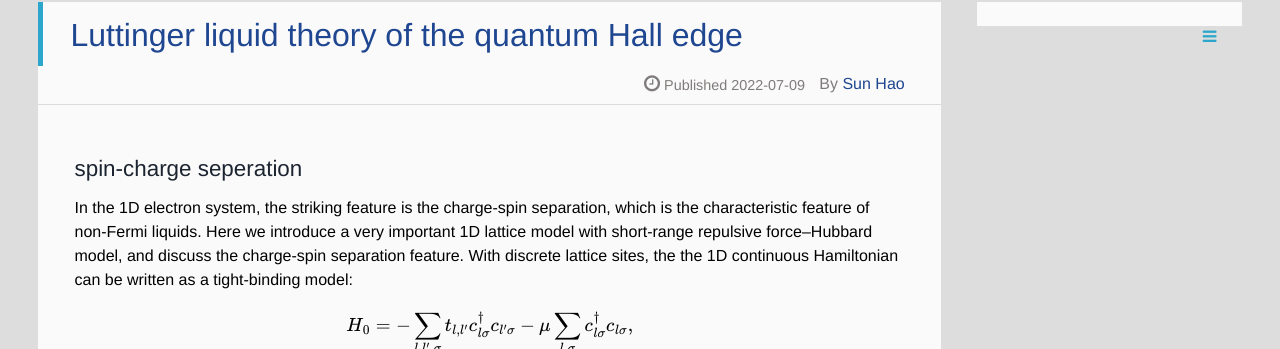
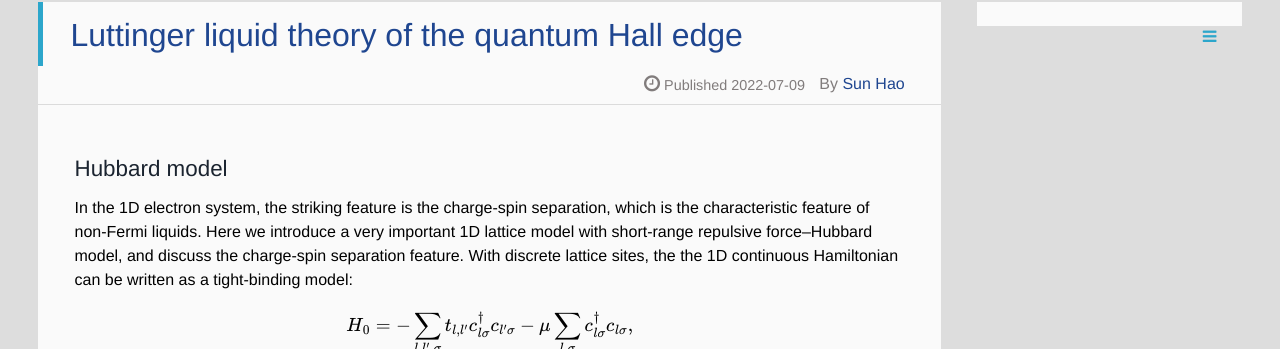
Before and after one commit to sunohao/sunhao_physics, a Jekyll site: the page built from _posts/2022-07-09-Luttinger.md, in a window 1280 px wide and 900 px high. Shown: the part 238-587 px from the top of the window. Built offline with Jekyll 4.4.1, drawn with Linux system fonts in a browser that asks for light colours; nearby versions of some CDN libraries; some web fonts are replaced; formulas are drawn with MathJax 3; some of the changed text lies outside the part shown.

Commit message:
Update 2022-07-09-Luttinger.md

```diff
--- a/_posts/2022-07-09-Luttinger.md
+++ b/_posts/2022-07-09-Luttinger.md
@@ -7,7 +7,7 @@ tags: [resources, jekyll]
 image:
 ---
 
-### spin-charge seperation
+### Hubbard model
 In the 1D electron system, the striking feature is the charge-spin separation, which is the characteristic feature of non-Fermi liquids. Here we introduce a very important 1D lattice model with short-range repulsive force--Hubbard model, and discuss the charge-spin separation feature. With discrete lattice sites, the the 1D continuous Hamiltonian can be written as a tight-binding model:
 
 $$
```
Also changed, not shown: other parts of _posts/2022-07-09-Luttinger.md (+2 -0 lines).
